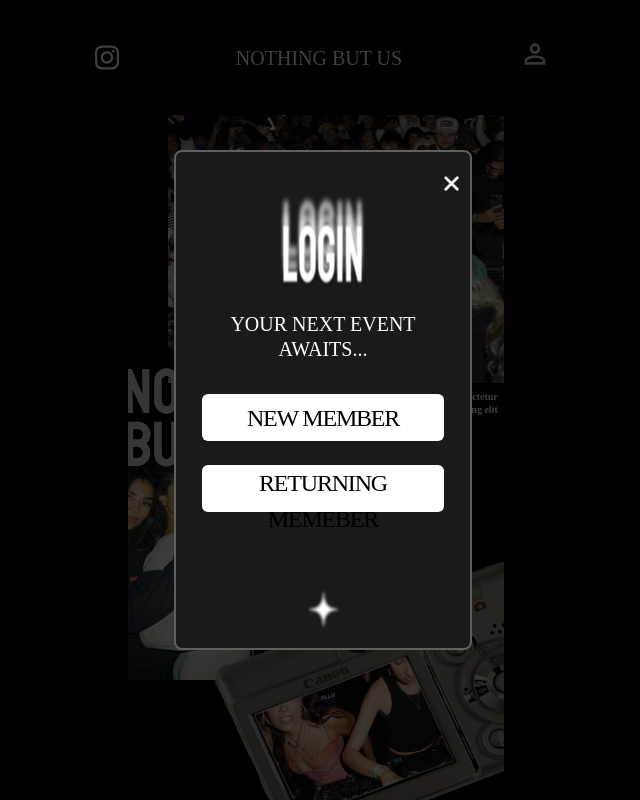
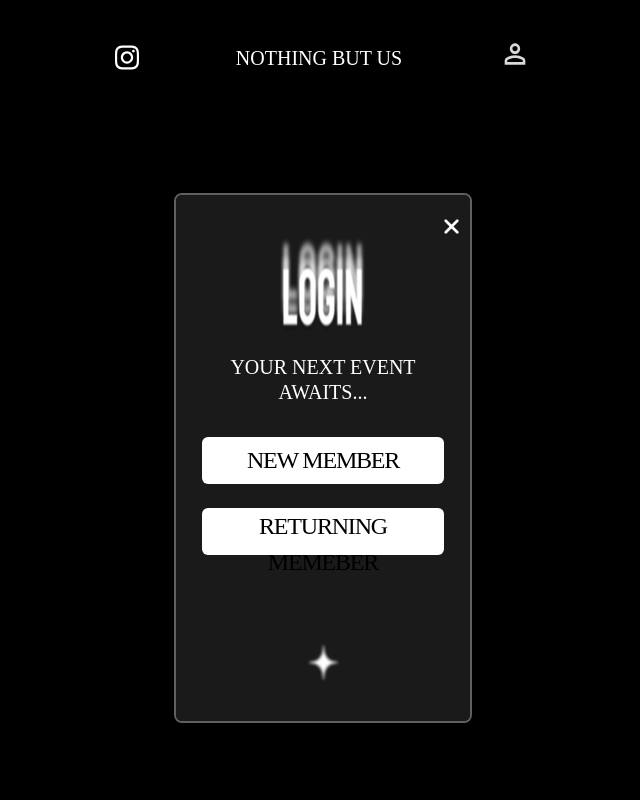
Before and after one commit to TheNirmata/SD20s, a Next.js app in the folder sd20s-web/: page / in a window 1280 px wide. Both pictures are taken after a click on the button 852 px from the left and 53 px from the top of the page. Shown: the top 800 px of the page, without its empty margins (317-957 px from the left). Built offline with nearby package versions, Linux system fonts and the light colour scheme; a web font is replaced by a local one.

Commit message:
[fixed] modal styling

```diff
--- a/sd20s-web/components/context/headerContext.tsx
+++ b/sd20s-web/components/context/headerContext.tsx
@@ -13,9 +13,7 @@ export const HeaderContextProvider = ({ children }: { children: ReactNode }) =>
 
   return (
     <HeaderContext.Provider value={handleHeader}>
-      <div className="sticky top-0 z-50 w-full">
         <Header />
-      </div>
       {children}
     </HeaderContext.Provider>
   );
--- a/sd20s-web/components/context/masterModalContext.tsx
+++ b/sd20s-web/components/context/masterModalContext.tsx
@@ -24,12 +24,23 @@ export const ModalContextProvider: React.FC<{ children: ReactNode }> = ({ childr
   const showModal = () => setShow(true);
   const closeModal = () => setShow(false);
 
+  // const openModalButton = document.querySelector('.modal-overlay.active');
+  // const closeModalButton = document.querySelector('.modal-overlay.inactive');
+  // const modalOverlay = document.querySelector('.modal-overlay');
+
+  // openModalButton?.addEventListener('click', () => {
+  //   modalOverlay?.classList.add('active');
+  // });
+
+  // closeModalButton?.addEventListener('click', () => {
+  //   modalOverlay?.classList.remove('active')
+  // });
+
   const ModalTemplate: React.FC<{ children: ReactNode }> = ({ children }) => {
     return (
-      <div className={`modal-overlay ${show ? 'active' : 'inactive'} flex flex-col justify-center items-center top-0 h-auto z-1000`}>
-        {/*  bg-[#1A1A1A] w-[298px] h-[474px] rounded-lg border-2 border-[#606060] */}
+      <>
+      <div className={`modal-overlay ${show ? 'active' : 'inactive'} flex flex-col justify-center items-center`}>
         <div className='flex flex-col modal-container'>
-          {/* translate-x-20 justify-end items-end color-[#606060] */}
             <div className = ' modal-close-button  translate-x-32'>
               <button onClick={closeModal}>
                 <Image
@@ -54,7 +65,7 @@ export const ModalContextProvider: React.FC<{ children: ReactNode }> = ({ childr
 
           {children}
 
-          <div className='m-5 items-center translate-y-10'>
+          <div className='soft-star-container'>
             <Image
               src={softStar}
               alt='soft-star'
@@ -63,6 +74,7 @@ export const ModalContextProvider: React.FC<{ children: ReactNode }> = ({ childr
           </div>
         </div>
       </div>
+      </>
     );
   };
 
--- a/sd20s-web/components/header/header.tsx
+++ b/sd20s-web/components/header/header.tsx
@@ -8,7 +8,8 @@ import Account from './account';
 
 const Header = () => {
   return (
-      <div  className='flex flex-row sticky top-0 w-full h-[115px] justify-center items-center rounded-t-xl bg-black space-x-5'>
+    // 'flex flex-row sticky top-0 w-full h-[115px] justify-center items-center rounded-t-xl bg-black space-x-5'
+      <div  className='header flex flex-row'>
         <div className='p-5'>
             <Image
             src={IG}
--- a/sd20s-web/components/modal/accountModal.tsx
+++ b/sd20s-web/components/modal/accountModal.tsx
@@ -2,7 +2,7 @@
 import React, { useState, useEffect, useRef } from 'react';
 import { useModalContext } from '../context/masterModalContext';
 
-import NewMemberModal from './newMemberModal';
+import NewMemberModal from './new-member/newMemberModal';
 import ExistingMemberModal from './existingMemberModal';
 
 interface LoginModalProps {
@@ -17,6 +17,7 @@ const AccountModal: React.FC<LoginModalProps> = ({ show, setShow }) => {
   const [showForm, setShowForm] = useState(false);
   const [isNewMember, setIsNewMember] = useState(false);
   const { ModalTemplate, setCurrentContent, closeModal } = useModalContext();
+
 
   useEffect(() => {
     const handleClickOutsideModal = (event: MouseEvent) => {
@@ -56,10 +57,10 @@ const AccountModal: React.FC<LoginModalProps> = ({ show, setShow }) => {
   return (
     <>
     {(show) && (
-      <div className={`modal-overlay ${show ? 'active' : 'inactive'} flex flex-col items-center top-0`}>
+      // <div className={`modal-overlay ${show ? 'active' : 'inactive'} flex flex-col items-center top-0`}>
 
       <ModalTemplate>
-        <div className=' text-[24px] translate-x-2 justify-center items-center text-transform: uppercase tight-spacing tracking-tighter'>
+        <div className='sm:h-[467px] text-[24px] translate-x-2 justify-center items-center text-transform: uppercase tight-spacing tracking-tighter'>
            {!showForm ? (
             <>
              <div className='p-3 -translate-x-2 translate-y-5 justify-center items-center'>
@@ -86,7 +87,7 @@ const AccountModal: React.FC<LoginModalProps> = ({ show, setShow }) => {
 
         </div>
     </ModalTemplate>
-    </div>
+    // </div>
     )}
   </>
   );
--- a/sd20s-web/components/modal/existingMemberModal.tsx
+++ b/sd20s-web/components/modal/existingMemberModal.tsx
@@ -1,9 +1,8 @@
 "use client"
 import React from 'react';
-import { useModalContext } from '../context/masterModalContext';
+// import { useModalContext } from '../context/masterModalContext';
 
 const ExistingMemberModal = () => {
-  const { ModalTemplate } = useModalContext();
   return (
       <>
       <div className='justify-center items-center flex flex-col tight-spacing tracking-tighter '>
--- /dev/null
+++ b/sd20s-web/components/modal/new-member/newMemberLogin.tsx
@@ -0,0 +1,39 @@
+"use client"
+import React from 'react';
+
+const NewMemberLogin = () => {
+  return (
+      <>
+        <div className='pt-7 -translate-x-2 flex flex-col justify-cetner items-center text-[18px] text-center uppercase'>
+          <input
+            type='text'
+            placeholder='name'
+            className='text-center w-[260px] h-[35px] bg-[#272727] rounded-md'
+          />
+        </div>
+        <div className='pt-2 -translate-x-2 text-[18px]'>
+          <input
+            type='text'
+            placeholder='birthday'
+            className='text-center w-[260px] h-[35px] bg-[#272727] rounded-md'
+          />
+        </div>
+        <div className='pt-2 -translate-x-2 text-[18px]'>
+          <input
+            type='text'
+            placeholder='email'
+            className='text-center w-[260px] h-[35px] bg-[#272727] rounded-md'
+          />
+        </div>
+      <div className='translate-y-5 -translate-x-2 text-[18px]'>
+        <button
+          className="bg-white border-white rounded-md text-black w-[256px] h-[47px]"
+          >
+          <p className='uppercase text-[26px]'>submit</p>
+        </button>
+      </div>
+    </>
+  )
+};
+
+export default NewMemberLogin;
--- /dev/null
+++ b/sd20s-web/components/modal/new-member/newMemberModal.tsx
@@ -0,0 +1,56 @@
+"use client"
+import React from 'react';
+import NewMemberLogin from './newMemberLogin';
+import { useModalContext } from '../../../components/context/masterModalContext';
+// import Image from 'next/image';
+
+const NewMemberModal = () => {
+  const { show } = useModalContext();
+  const [goToNewMemberLogin, setGoToNewMemberLogin] = React.useState(false);
+
+  const handleNewMemberLogin = () => {
+    setGoToNewMemberLogin(true);
+  };
+  return (
+  <>
+    {show && (
+    <div className='justify-center items-center flex flex-col tight-spacing tracking-tighter'>
+      {!goToNewMemberLogin ? (
+        <div className='justify-center items-center text-center uppercase tracking-tighter'>
+        <div className='uppercase text-[17px]'>
+          <div className= 'p-3 translate-y-5 -translate-x-2'>
+            <input
+              type='text'
+              placeholder='PHONE NUMBER'
+              className='text-center w-[260px] h-[35px] bg-[#272727] rounded-md'
+            >
+            </input>
+          </div>
+        <div className= 'p-3 translate-y-5 -translate-x-2 '>
+            <input
+              type='text'
+              placeholder='GOT THE SECRET CODE?'
+              className='text-center w-[260px] h-[35px] bg-[#272727] rounded-md'
+              >
+            </input>
+          </div>
+        </div>
+          <div className='p-3 translate-y-5 -translate-x-2'>
+            <button
+              className="bg-white border-white rounded-md text-black w-[256px] h-[47px]"
+            >
+              <p className='uppercase text-[26px]' onClick={handleNewMemberLogin}>submit</p>
+            </button>
+          </div>
+        </div>
+
+      ): (
+        <NewMemberLogin />
+      )}
+      </div>
+    )}
+  </>
+  )
+
+};
+export default NewMemberModal;
--- a/sd20s-web/components/modal/newMemberModal.tsx
+++ /dev/null
@@ -1,39 +0,0 @@
-"use client"
-import React from 'react';
-// import Image from 'next/image';
-
-const NewMemberModal = () => {
-  return (
-  <div className='justify-center items-center flex flex-col tight-spacing tracking-tighter'>
-    <div className='justify-center items-center text-center uppercase tracking-tighter'>
-    <div className='uppercase text-[17px]'>
-      <div className= 'p-3 translate-y-5 -translate-x-2'>
-        <input
-          type='text'
-          placeholder='PHONE NUMBER'
-          className='text-center w-[260px] h-[35px] bg-[#272727] rounded-md'
-        >
-        </input>
-      </div>
-    <div className= 'p-3 translate-y-5 -translate-x-2 '>
-        <input
-          type='text'
-          placeholder='GOT THE SECRET CODE?'
-          className='text-center w-[260px] h-[35px] bg-[#272727] rounded-md'
-          >
-        </input>
-      </div>
-    </div>
-      <div className='p-3 translate-y-5 -translate-x-2'>
-        <button
-          className="bg-white border-white rounded-md text-black w-[256px] h-[47px]"
-        >
-          <p className='uppercase text-[26px]'>submit</p>
-        </button>
-      </div>
-    </div>
-  </div>
-  )
-
-};
-export default NewMemberModal;
--- a/sd20s-web/src/app/globals.css
+++ b/sd20s-web/src/app/globals.css
@@ -58,19 +58,37 @@ body {
 }
 
 
-.modal-overlay {
-  position: fixed;
+.header {
+  position: sticky;
   top: 0;
   left: 0;
   right: 0;
-  bottom: 0;
-  display: flex;
+  width: 100%;
+  height: 115px;
+  direction: flex;
+  flex-direction: row;
+  border-radius: 20px;
+  background-color: black;
+  z-index: 50;
   justify-content: center;
   align-items: center;
+  padding: 0px, 20px;
+
+}
+.modal-overlay {
+  position: fixed;
+  top: 115px;
+  left: 0;
+  right: 0;
+  bottom: 0;
+  background: #000000;
+  display: flex;
+  width: 100%;
+  justify-content: center;
+  align-items: center;
+  z-index: 0;
   opacity: 0;
   visibility: hidden;
-  background: rgba(0, 0.5, 0, 0.5);
-  z-index:1000;
   transition: opacity 0.3s ease-in-out, visibility 0.3s ease-in-out;
 }
 .modal-container {
@@ -79,15 +97,16 @@ body {
   border-radius: 8px;
   padding: 20px;
   width: 298px;
-  min-height: 500px;
+  min-height: 530px;
   height:auto;/* Allow the height to adjust based on content */
-  max-height: 90vh; /* Ensure the modal doesn't exceed the viewport height */
+  max-height: 50vh; /* Ensure the modal doesn't exceed the viewport height */
   overflow-y: auto; /* Add scroll if content exceeds max-height */
   overflow-x: hidden; /* Hide the horizontal scrollbar */
   display: flex;
   flex-direction: column;
   /* justify-content: center; */
   align-items: center;
+  z-index: 10;
 }
 
 .modal-overlay.active {
@@ -95,15 +114,10 @@ body {
   visibility: visible;
 }
 
-.modal-overlay.inactive{
-  display:none;
+.modal-overlay.inactive {
+  opacity: 0;
   visibility:hidden;
  }
-
-.modal-overlay.active .modal-content {
-  transform: scale(1);
-  opacity: 1;
-}
 
 .modal-close-button {
   position: absolute;
@@ -111,3 +125,14 @@ body {
   cursor: pointer;
   color: #606060;
 }
+
+.soft-star-container {
+  position: relative;
+  margin-top: 70px;
+}
+
+@media (min-width: 768px) {
+  .soft-star-container {
+    margin-bottom: 40px;
+  }
+}
```
Also changed, not shown: sd20s-web/components/modal/new-member/newMemberWaitlist.tsx (added), sd20s-web/src/app/new-member/newMemberWaitlist.tsx (deleted), 1 other file (tests, documents, lock files or other folders).
